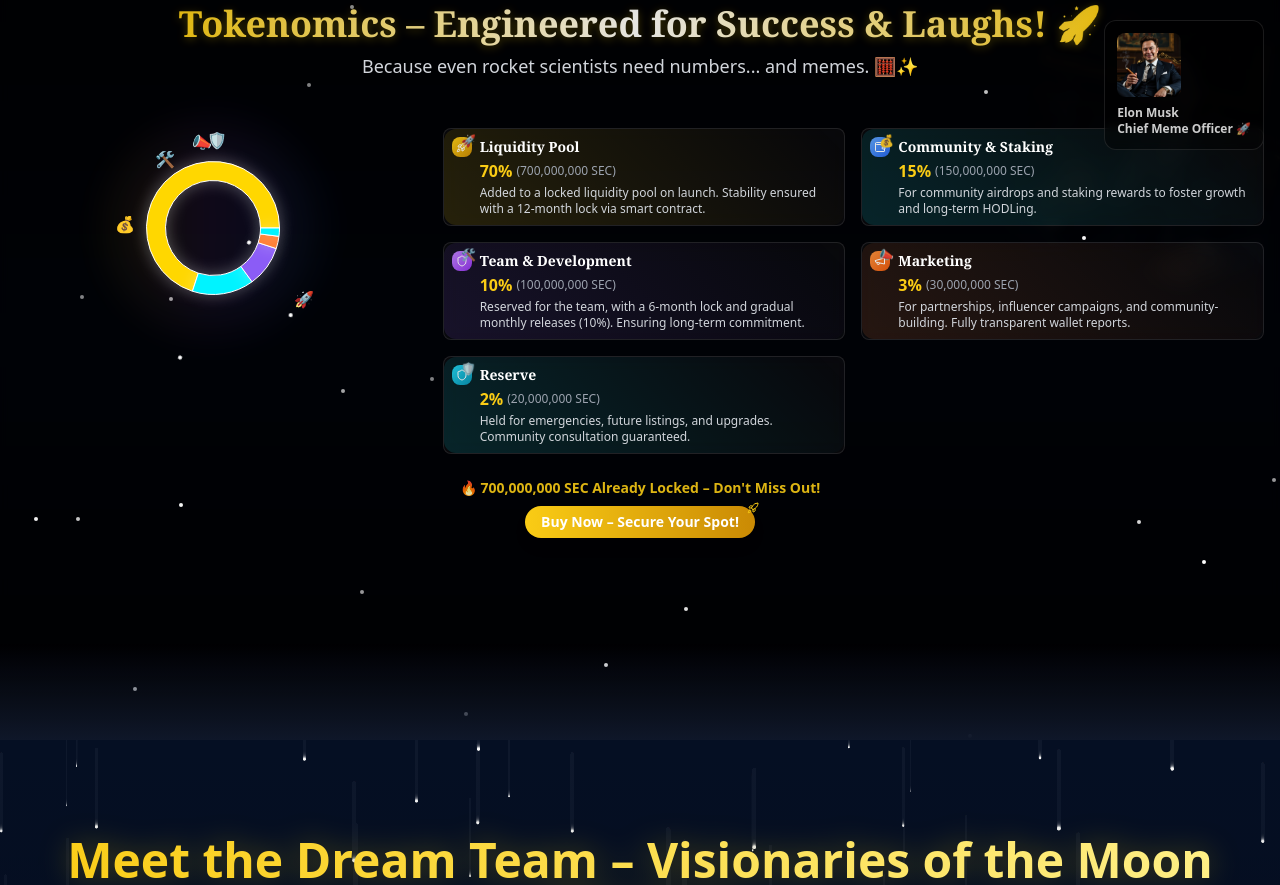
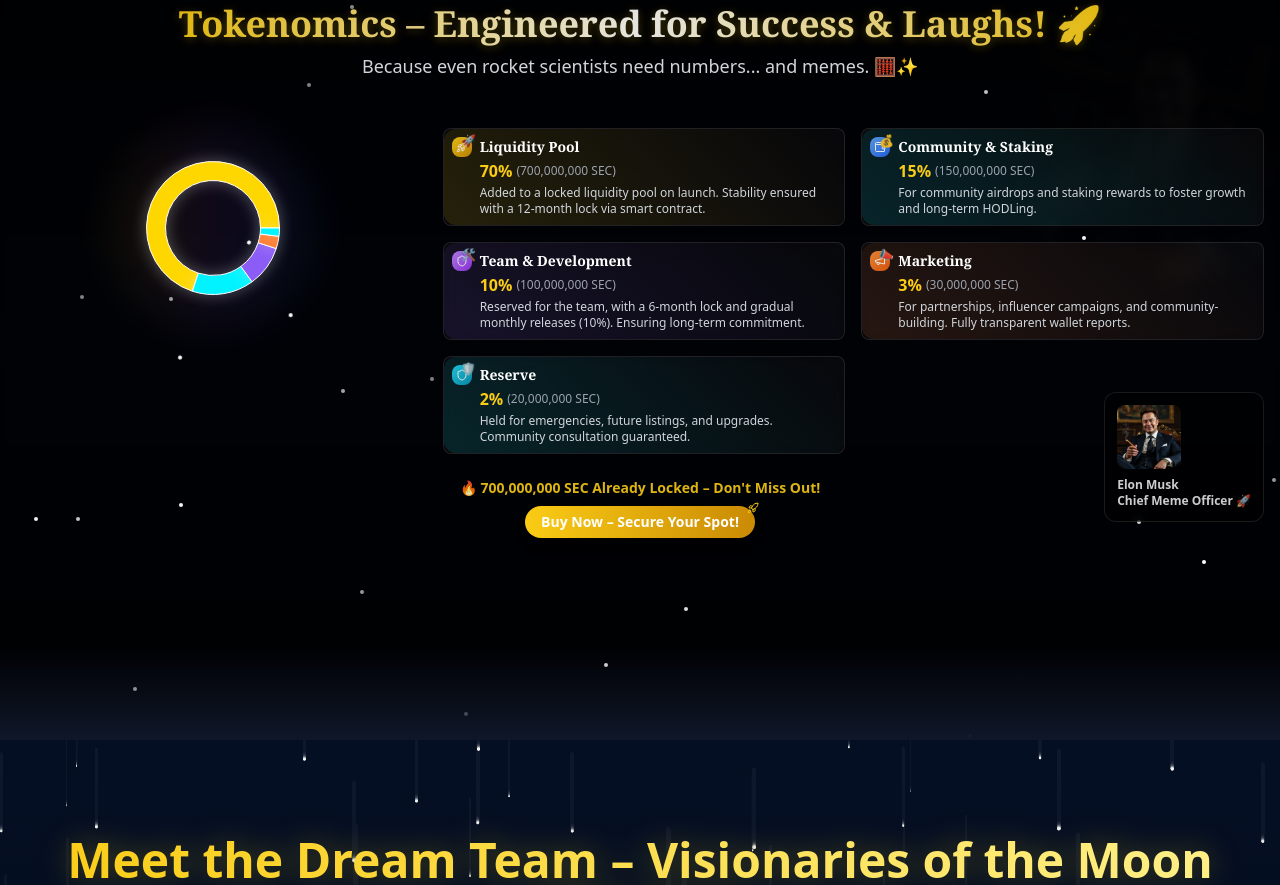
Before and after one commit to Machaivelli/super-elon-landing-portal, a React (Vite) app: page / in a window 1280 px wide. Shown: the part 1660-2545 px from the top of the page. Built offline with nearby package versions, Linux system fonts and the light colour scheme.

Commit message:
Remove Symbols and Adjust Image Position
Removed the floating symbols from the pie chart and repositioned the Elon Musk Chief Meme Officer picture to ensure it does not overlap with the text.
[skip gpt_engineer]

```diff
--- a/src/components/Tokenomics/TokenomicsChart.tsx
+++ b/src/components/Tokenomics/TokenomicsChart.tsx
@@ -19,27 +19,6 @@ export const TokenomicsChart: React.FC<TokenomicsChartProps> = ({ data }) => {
     color: item.glowColor,
     emoji: item.emoji
   }));
-
-  // Calculate positions for emojis based on the segment's angle
-  const getEmojiPosition = (index: number) => {
-    const total = chartData.length;
-    // Calculate the middle angle of the segment
-    let startAngle = 0;
-    for (let i = 0; i < index; i++) {
-      startAngle += (chartData[i].value / 100) * 360;
-    }
-    const segmentAngle = (chartData[index].value / 100) * 360;
-    const middleAngle = startAngle + (segmentAngle / 2);
-
-    // Convert angle to radians and calculate position
-    const angleInRadians = ((middleAngle - 90) * Math.PI) / 180;
-    const radius = 100; // Adjusted radius for better positioning
-
-    return {
-      x: Math.cos(angleInRadians) * radius,
-      y: Math.sin(angleInRadians) * radius
-    };
-  };
 
   return (
     <motion.div
@@ -99,33 +78,6 @@ export const TokenomicsChart: React.FC<TokenomicsChartProps> = ({ data }) => {
         </PieChart>
       </ResponsiveContainer>
 
-      {/* Emoji Overlays with Enhanced Animation and Positioning */}
-      {chartData.map((item, index) => {
-        const position = getEmojiPosition(index);
-
-        return (
-          <motion.div
-            key={`emoji-${index}`}
-            className="absolute text-base transform -translate-x-1/2 -translate-y-1/2"
-            style={{
-              left: `calc(50% + ${position.x}px)`,
-              top: `calc(50% + ${position.y}px)`,
-            }}
-            whileHover={{ scale: 1.2 }}
-            animate={{
-              y: [0, -3, 0],
-            }}
-            transition={{
-              duration: 2,
-              repeat: Infinity,
-              repeatType: "reverse"
-            }}
-          >
-            {item.emoji}
-          </motion.div>
-        );
-      })}
-
       {/* Orbiting Stars */}
       {[...Array(3)].map((_, i) => (
         <motion.div
--- a/src/components/Tokenomics/TokenomicsSection.tsx
+++ b/src/components/Tokenomics/TokenomicsSection.tsx
@@ -61,7 +61,7 @@ const tokenomicsData = [
 
 const ElonBadge = () => (
   <motion.div
-    className="absolute top-4 right-4 bg-black/40 backdrop-blur-sm rounded-xl p-3 border border-white/10 cursor-pointer"
+    className="absolute bottom-4 right-4 bg-black/40 backdrop-blur-sm rounded-xl p-3 border border-white/10 cursor-pointer"
     whileHover={{ scale: 1.05 }}
     initial={{ opacity: 0, y: 20 }}
     animate={{ opacity: 1, y: 0 }}
```
